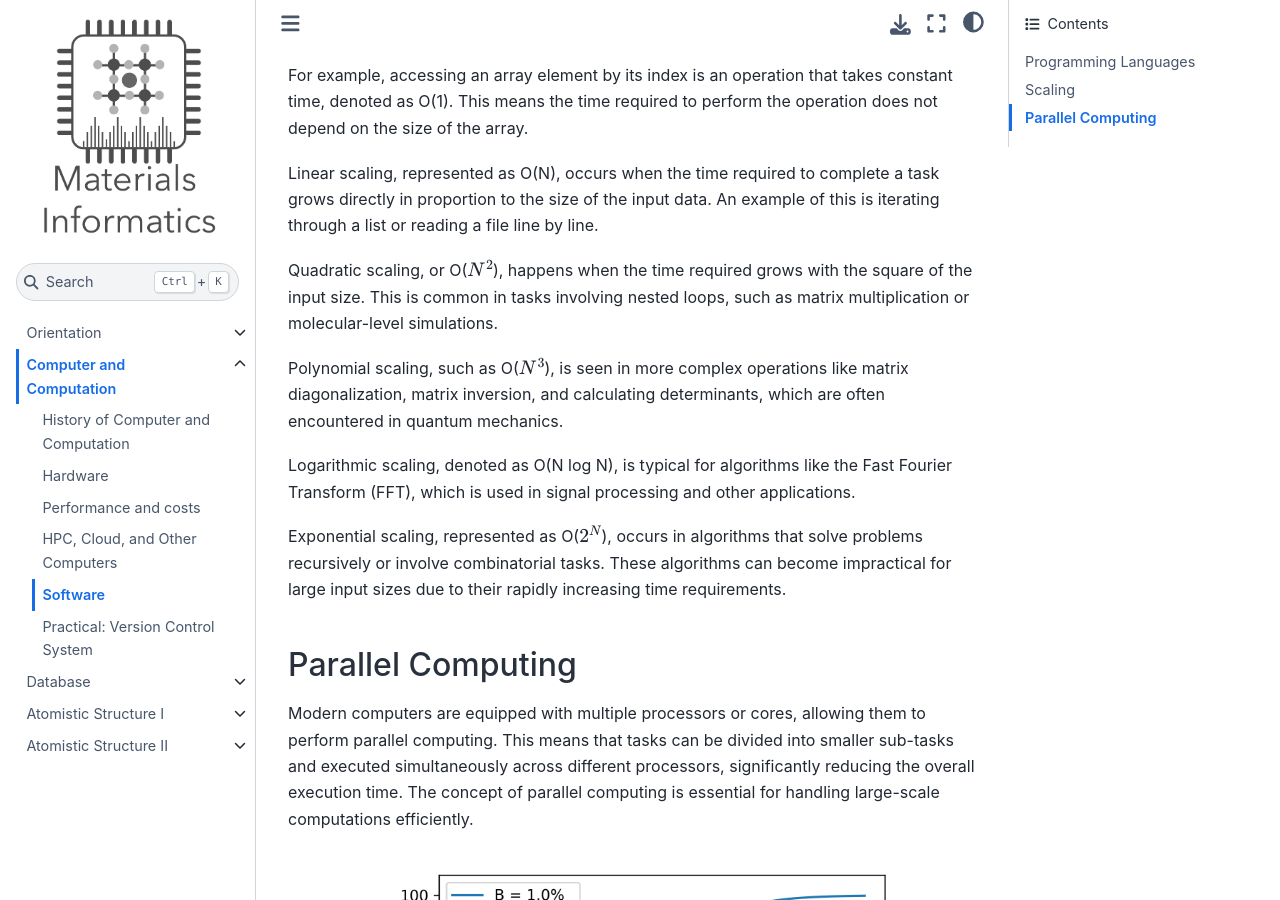
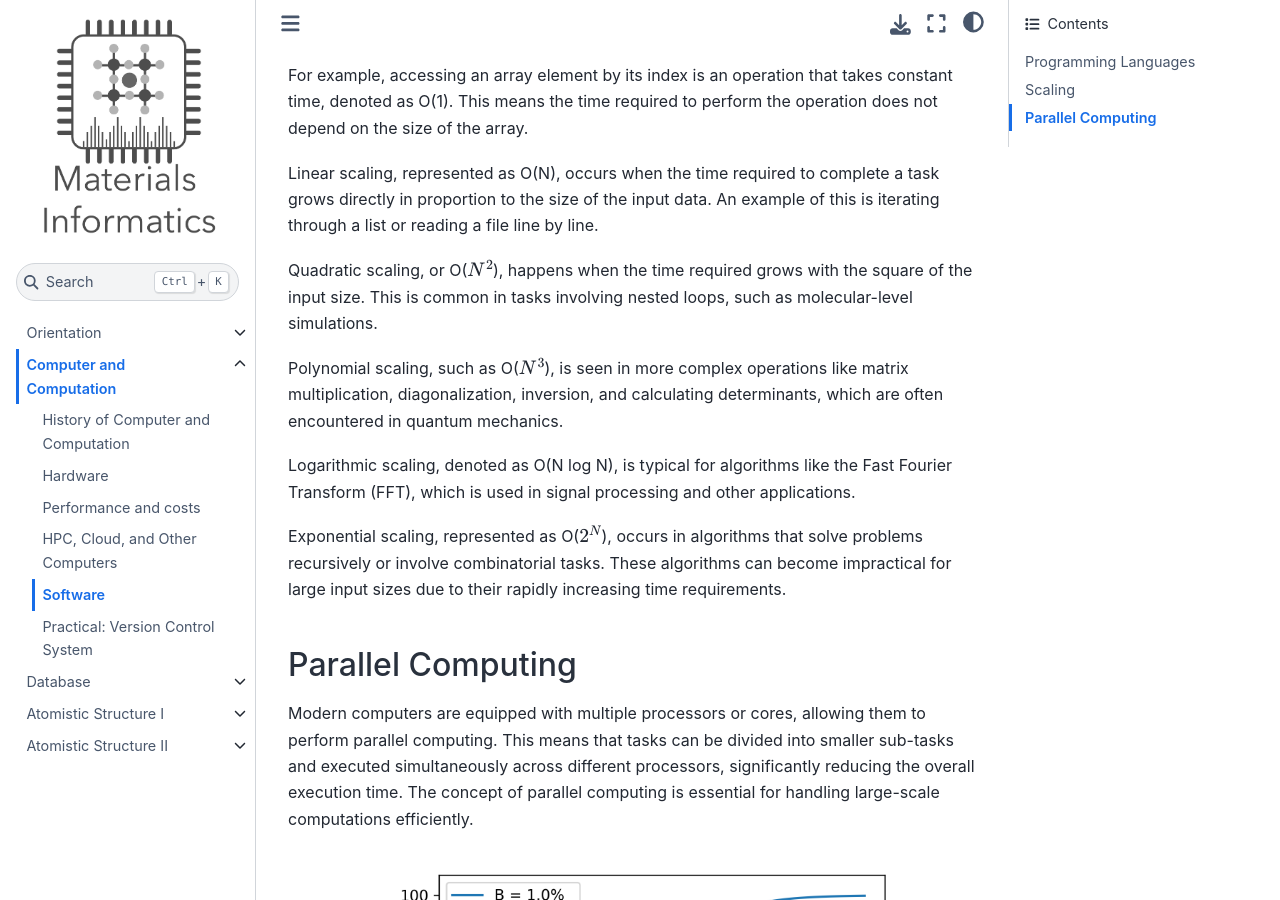
Before and after one commit to deng-group/MLE4217_5219_book, a Jupyter Book: the page built from computer/software.md, in a window 1280 px wide and 900 px high, scrolled down 1802 px. Built offline with Jupyter Book 1.0.4 settings and Sphinx 7.4.7 and the Sphinx Book theme 1.1.4, drawn with Linux system fonts in a browser that asks for light colours; pages that are not in the unit, such as notebooks, are missing from menus; comment, search, counter and statistics services are not loaded.

Commit message:
Update lecture video access information and refine software scaling examples

```diff
--- a/computer/software.md
+++ b/computer/software.md
@@ -28,9 +28,9 @@ For example, accessing an array element by its index is an operation that takes
 
 Linear scaling, represented as O(N), occurs when the time required to complete a task grows directly in proportion to the size of the input data. An example of this is iterating through a list or reading a file line by line.
 
-Quadratic scaling, or O($N^2$), happens when the time required grows with the square of the input size. This is common in tasks involving nested loops, such as matrix multiplication or molecular-level simulations.
+Quadratic scaling, or O($N^2$), happens when the time required grows with the square of the input size. This is common in tasks involving nested loops, such as molecular-level simulations.
 
-Polynomial scaling, such as O($N^3$), is seen in more complex operations like matrix diagonalization, matrix inversion, and calculating determinants, which are often encountered in quantum mechanics.
+Polynomial scaling, such as O($N^3$), is seen in more complex operations like matrix multiplication, diagonalization, inversion, and calculating determinants, which are often encountered in quantum mechanics.
 
 Logarithmic scaling, denoted as O(N log N), is typical for algorithms like the Fast Fourier Transform (FFT), which is used in signal processing and other applications.
 
```
Also changed, not shown: atomistic_structure_II/index.md (+1 -1 lines).
